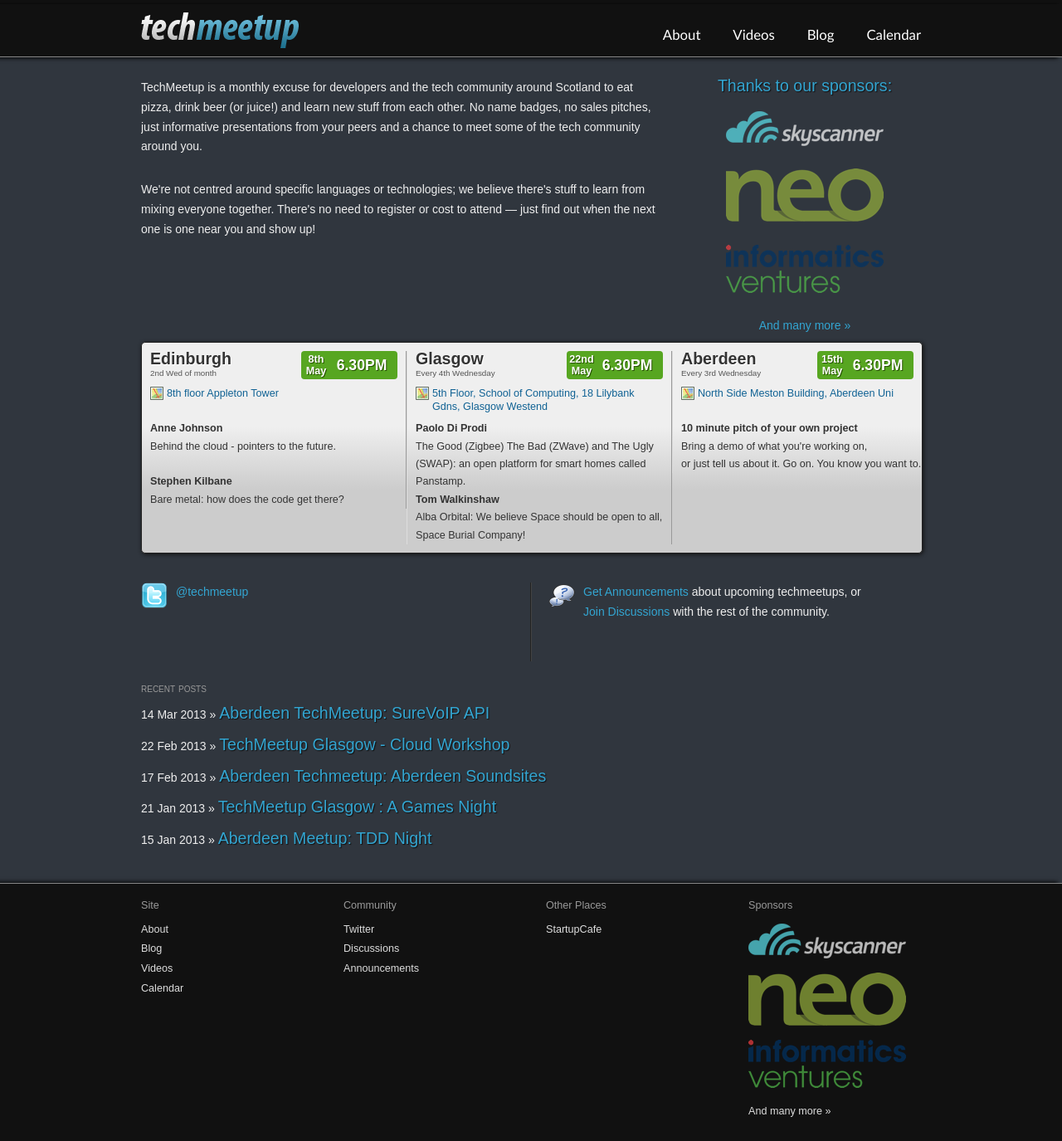
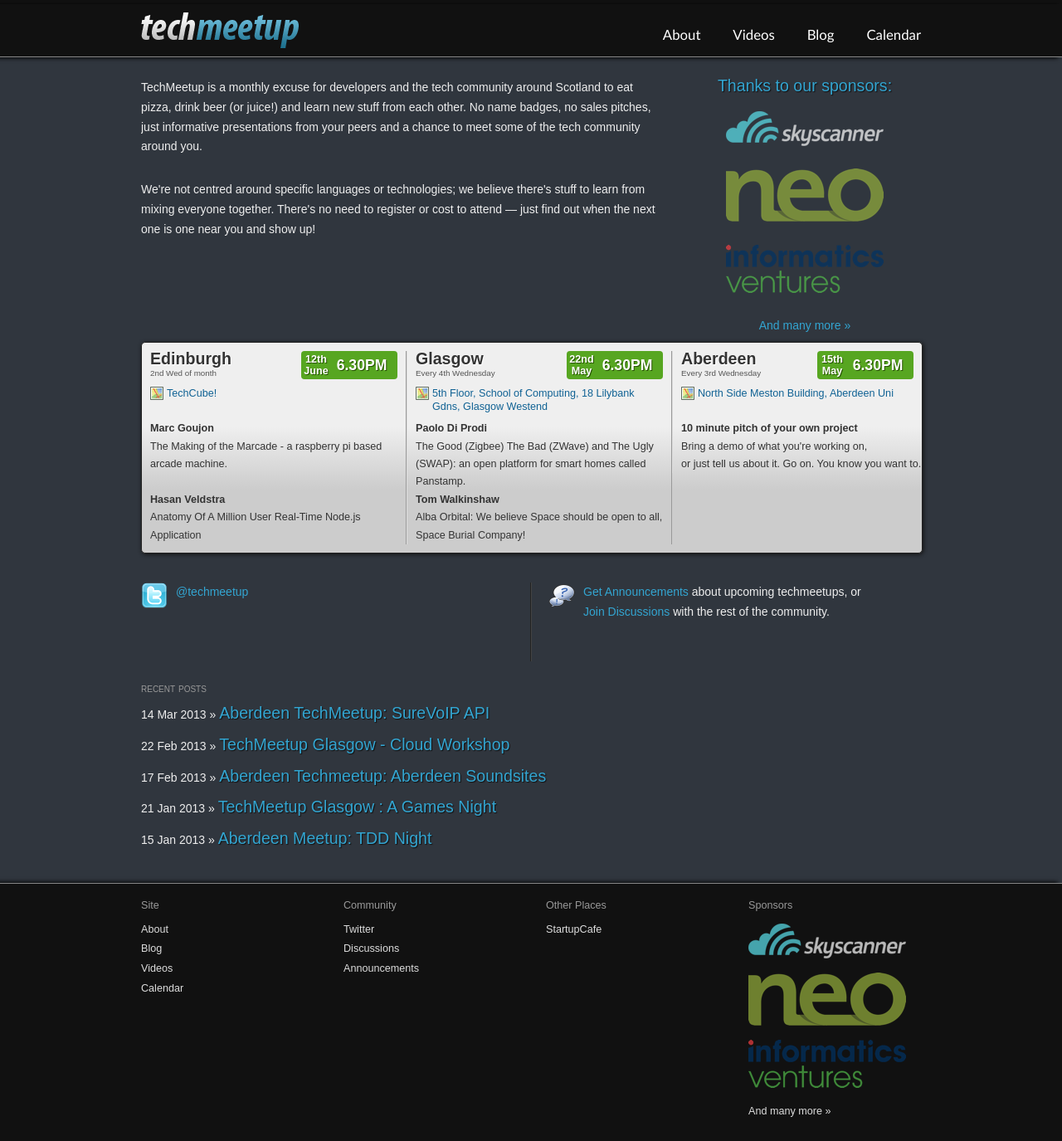
Before and after one commit to techmeetup/techmeetup.co.uk, a Jekyll site: the page built from index.html, in a window 1280 px wide. Shown: the whole page at 83% size. Built offline with Jekyll 4.4.1, drawn with Linux system fonts in a browser that asks for light colours.

Commit message:
Update Edinburgh June Meetup.

```diff
--- a/index.html
+++ b/index.html
@@ -32,22 +32,25 @@
   <li class="first">
     <h4>Edinburgh</h4>
     <span>2nd Wed of month</span>
-    <p><a href="http://maps.google.co.uk/maps?q=Appleton+Tower,+Crichton+Street,+Edinburgh&amp;hl=en&amp;ll=55.944514,-3.186893&amp;spn=0.010009,0.027874&amp;t=h&amp;z=16&amp;vpsrc=0" class="map">8th floor Appleton Tower</a></p>
     <p>
-      <strong>Anne Johnson</strong> <br />
-      Behind the cloud - pointers to the future.<br />
+      <!--<a href="http://maps.google.co.uk/maps?q=Appleton+Tower,+Crichton+Street,+Edinburgh&amp;hl=en&amp;ll=55.944514,-3.186893&amp;spn=0.010009,0.027874&amp;t=h&amp;z=16&amp;vpsrc=0" class="map">8th floor Appleton Tower</a>-->
+      <a href="https://maps.google.com/maps?q=techcube&hl=en&ll=55.939791,-3.182602&spn=0.01465,0.01929&sll=55.941208,-3.205339&sspn=0.234384,0.308647&t=m&hq=techcube&z=16&iwloc=A" class="map">TechCube!</a>
+    </p>
+    <p>
+      <strong>Marc Goujon</strong> <br />
+      The Making of the Marcade - a raspberry pi based arcade machine.<br />
 
       <br />
 
-      <strong>Stephen Kilbane</strong><br />
-      Bare metal: how does the code get there?
+      <strong>Hasan Veldstra</strong><br />
+      Anatomy Of A Million User Real-Time Node.js Application
 
     </p>
     <div class="datewrapper">
       <div class="when">
         <div class="daywrap">
-          <div class="day">8th</div>
-          <div class="month">May</div>
+          <div class="day">12th</div>
+          <div class="month">June</div>
         </div>
         <div class="time">6.30PM</div>
       </div>
```
